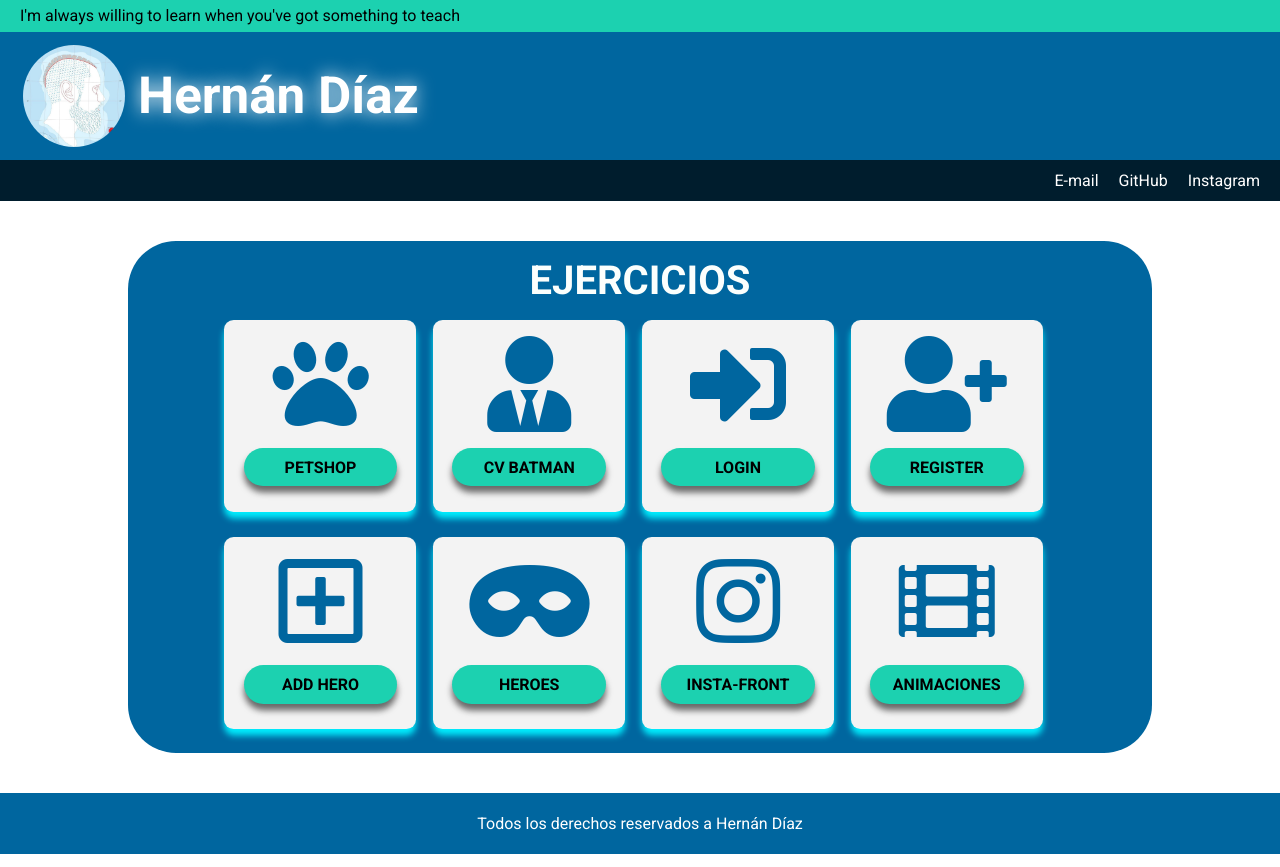
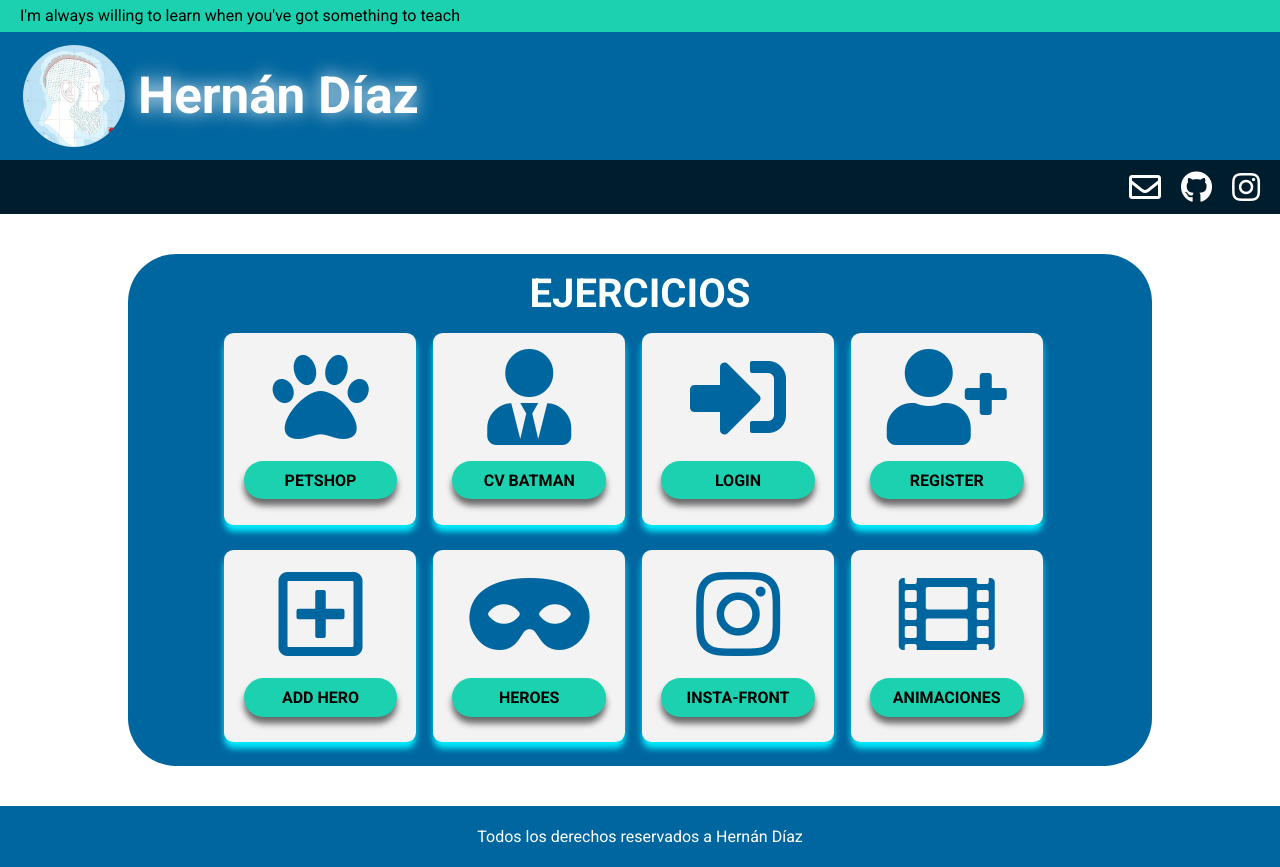
Before and after one commit to Hernan-Diaz/Portfolio-Front-End, a plain HTML site: page index.html in a window 1280 px wide. Drawn offline with Linux system fonts and the light colour scheme.

Commit message:
contact logos implemented

```diff
--- a/index.html
+++ b/index.html
@@ -19,10 +19,20 @@
         </section>
 
             <ul id="lista_header">
+
+                <a href="mailto:diazh@live.com.ar" target="_blank" class= "personalData"><i class="far fa-envelope fa-2x"></i></a>
+
+                <a href="https://github.com/Hernan-Diaz" target="_blank" class= "personalData"><i class="fab fa-github fa-2x"></i></a>
+
+                <a href="https://www.instagram.com/piedradeelfo/" target="_blank" class= "personalData"><i class="fab fa-instagram fa-2x"></i></a>
+                <!--
+                <i class="far fa-envelope"></i>
                 <a href="mailto:diazh@live.com.ar" target="_blank" class= "personalData"><il>E-mail</il></a>
+                <i class="fab fa-github"></i>
                 <a href="https://github.com/Hernan-Diaz" target="_blank" class= "personalData"><il>GitHub</il></a>
+                <i class="fab fa-instagram"></i>
                 <a href="https://www.instagram.com/piedradeelfo/" target="_blank" class= "personalData"><il>Instagram</il></a>
-
+                -->
             </ul>
 
     </header>
```
